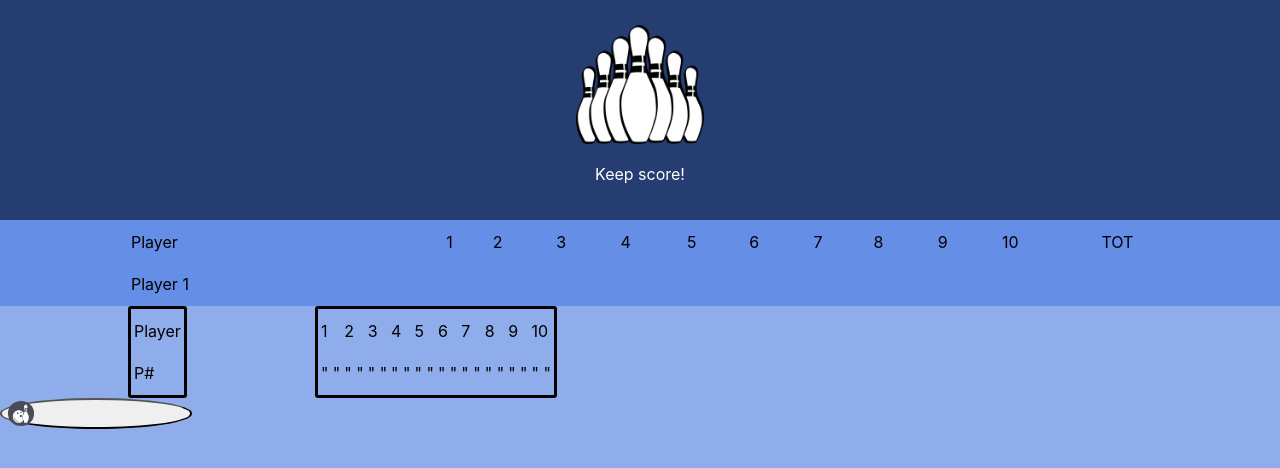
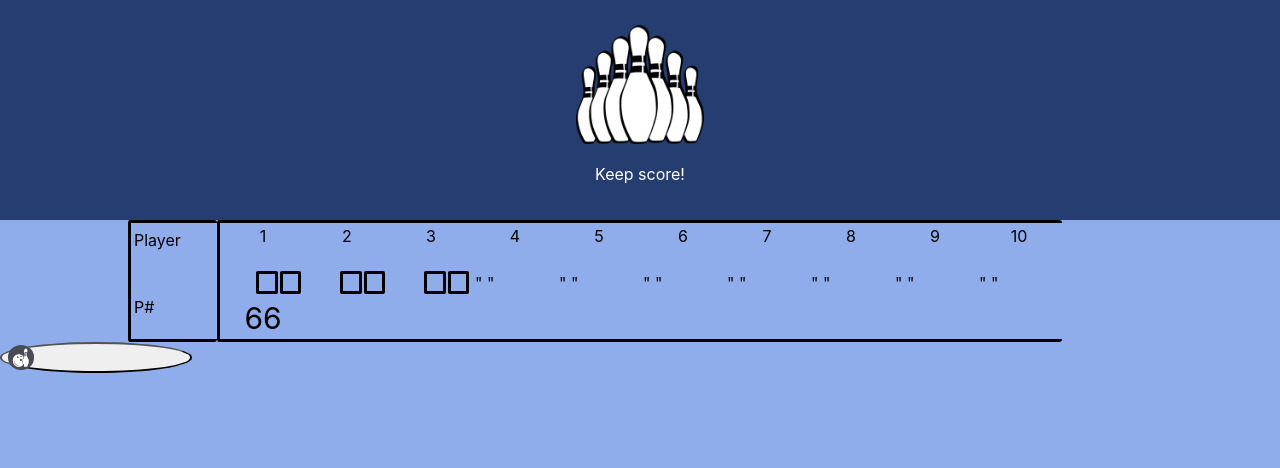
Before and after one commit to Filip-Zafran/Bowling_Scoring_System-JS, a React (Create React App) app: page / in a window 1280 px wide. Shown: the top 468 px of the page. Built offline with nearby package versions, Linux system fonts and the light colour scheme.

Commit message:
removed old table, added 1box table

```diff
--- a/src/App.css
+++ b/src/App.css
@@ -14,31 +14,6 @@
   color: white;
 }
 
-#table {
-  width: 100%;
-  align-items: center;
-  padding-left: 10%;
-  background-color: #658ee7;
-}
-
-#table.th {
-  text-justify: center;
-  font-weight: bold;
-  width: 6%;
-}
-
-#table.th:first-child {
-  width: 14%;
-}
-
-td {
-  text-justify: center;
-  padding-top: 10px;
-  padding-bottom: 10px;
-}
-
-
-
 #root {
   background-color: #90adeb;
   height: 100vh;
@@ -48,12 +23,23 @@ td {
   border-radius: 3px;
   border-color: black;
   border-style: solid;
-  margin-left: 10%;
+  border-right: none;
 }
 
-#FullBox {
+.playerBox {
+  width: 80px;
+  height: 15px;
+  padding-bottom: 20px;
+}
+
+.pBox {
+  height: 50px;
+}
+
+#fullBox {
   display: flex;
   display: row;
+  margin-left: 10%;
 }
 
 #emptyBox {
@@ -73,3 +59,32 @@ td {
   margin-left: 10%;
   margin-top: 15px;
 }
+
+.numberBox {
+  width: 80px;
+  height: 15px;
+  text-align: center;
+  padding-bottom: 20px;
+}
+
+.smallBox {
+  width: 20px;
+  height: 15px;
+  border-radius: 2px;
+  border-style: solid;
+  border-color: black;
+}
+
+.smallBoxEmpty {
+  width: 40px;
+  height: 15px;
+}
+
+.scoreBox {
+  width: 80px;
+  height: 30px;
+  text-align: center;
+  font-size: 30px;
+}
+
+/* probaj 2 boxes i floar right */
--- a/src/App.js
+++ b/src/App.js
@@ -1,7 +1,6 @@
 import React, { Component } from "react";
 import "./App.css";
 import Header from "./components/Header";
-import Table from "./components/Table";
 import NameBox from "./components/NameBox";
 import OneBox from "./components/OneScoreBox";
 import Button from "./components/Button";
@@ -11,9 +10,8 @@ export default class App extends Component {
     return (
       <React.Fragment>
         <Header></Header>
-        <Table></Table>
 
-        <div id="FullBox">
+        <div id="fullBox">
           {" "}
           <NameBox></NameBox>
           <OneBox></OneBox>
--- a/src/components/NameBox.js
+++ b/src/components/NameBox.js
@@ -5,10 +5,10 @@ function NameBox() {
     <table id="nameBox">
       <tbody>
         <tr>
-          <td>Player </td>
+          <td className="playerBox">Player </td>
         </tr>
         <tr>
-          <td>P#</td>
+          <td className="pBox">P#</td>
         </tr>
       </tbody>
     </table>
--- a/src/components/OneScoreBox.js
+++ b/src/components/OneScoreBox.js
@@ -5,21 +5,38 @@ function OneBox() {
     <table id="nameBox">
       <tbody>
         <tr>
-          <td>1</td>
-          <td>2</td>
-          <td>3</td>
-          <td>4</td>
-          <td>5</td>
-          <td>6</td>
-          <td>7</td>
-          <td>8</td>
-          <td>9</td>
-          <td>10</td>
+          <td className="numberBox">1</td>
+          <td className="numberBox">2</td>
+          <td className="numberBox">3</td>
+          <td className="numberBox">4</td>
+          <td className="numberBox">5</td>
+          <td className="numberBox">6</td>
+          <td className="numberBox">7</td>
+          <td className="numberBox">8</td>
+          <td className="numberBox">9</td>
+          <td className="numberBox">10</td>
         </tr>
+      </tbody>
+
+      <tbody>
         <tr>
-          <td className="emptyBox">" "</td>
-          <td className="emptyBox">" "</td>
-          <td className="emptyBox">" "</td>
+          <td className="emptyBox">
+            <td className="smallBoxEmpty"></td>
+            <td className="smallBox"></td>
+            <td className="smallBox"></td>
+          </td>
+
+          <td className="emptyBox">
+            <td className="smallBoxEmpty"></td>
+            <td className="smallBox"></td>
+            <td className="smallBox"></td>
+          </td>
+          <td className="emptyBox">
+            {" "}
+            <td className="smallBoxEmpty"></td>
+            <td className="smallBox"></td>
+            <td className="smallBox"></td>
+          </td>
           <td className="emptyBox">" "</td>
           <td className="emptyBox">" "</td>
           <td className="emptyBox">" "</td>
@@ -28,6 +45,9 @@ function OneBox() {
           <td className="emptyBox">" "</td>
           <td className="emptyBox">" "</td>
         </tr>
+        <tr>
+          <td className="scoreBox"> 66</td>
+        </tr>
       </tbody>
     </table>
   );
--- a/src/components/Table.js
+++ /dev/null
@@ -1,39 +0,0 @@
-import React from "react";
-
-function Table() {
-  return (
-    <table id="table">
-      <tbody>
-        <tr>
-          <td>Player</td>
-          <td>1</td>
-          <td>2</td>
-          <td>3</td>
-          <td>4</td>
-          <td>5</td>
-          <td>6</td>
-          <td>7</td>
-          <td>8</td>
-          <td>9</td>
-          <td>10</td>
-          <td>TOT</td>
-        </tr>
-        <tr>
-          <td>Player 1</td>
-          <td></td>
-          <td> </td>
-          <td></td>
-          <td></td>
-          <td></td>
-          <td></td>
-          <td></td>
-          <td></td>
-          <td></td>
-          <td></td>
-        </tr>
-      </tbody>
-    </table>
-  );
-}
-
-export default Table;
```
